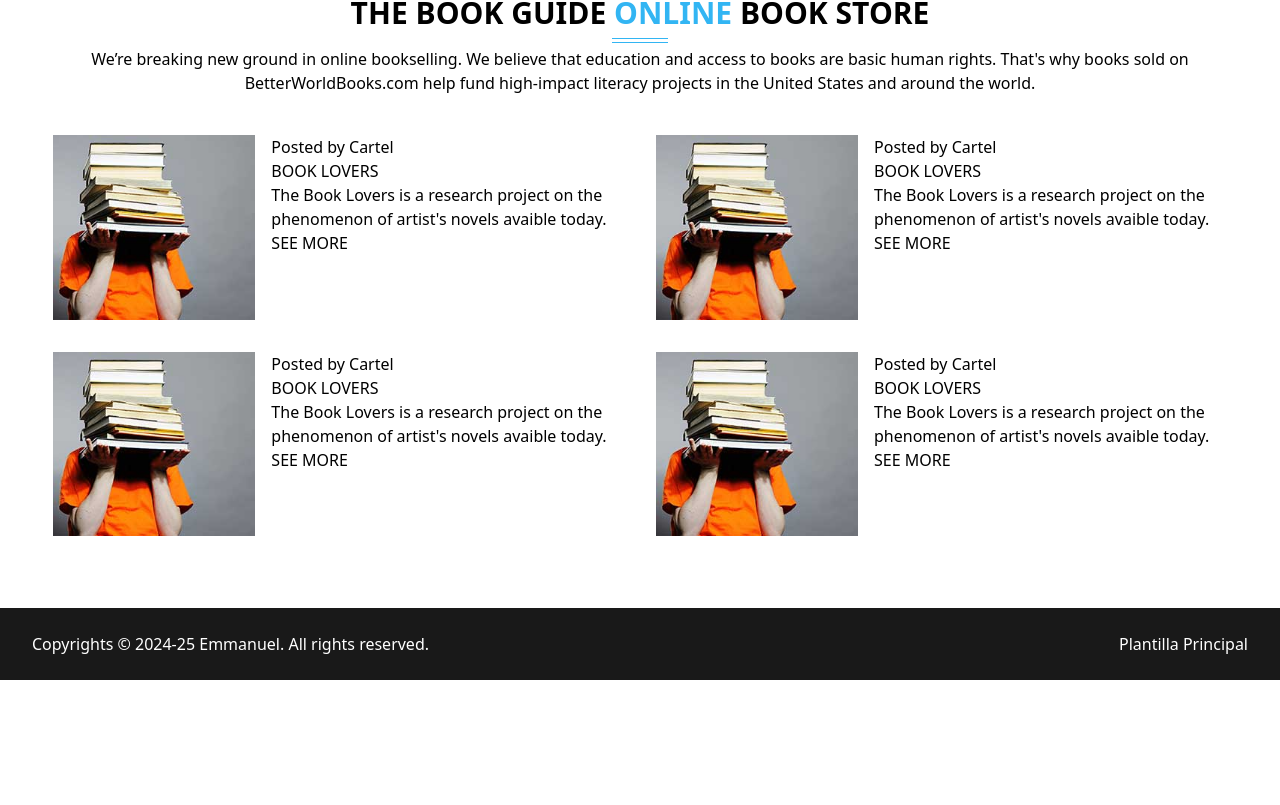
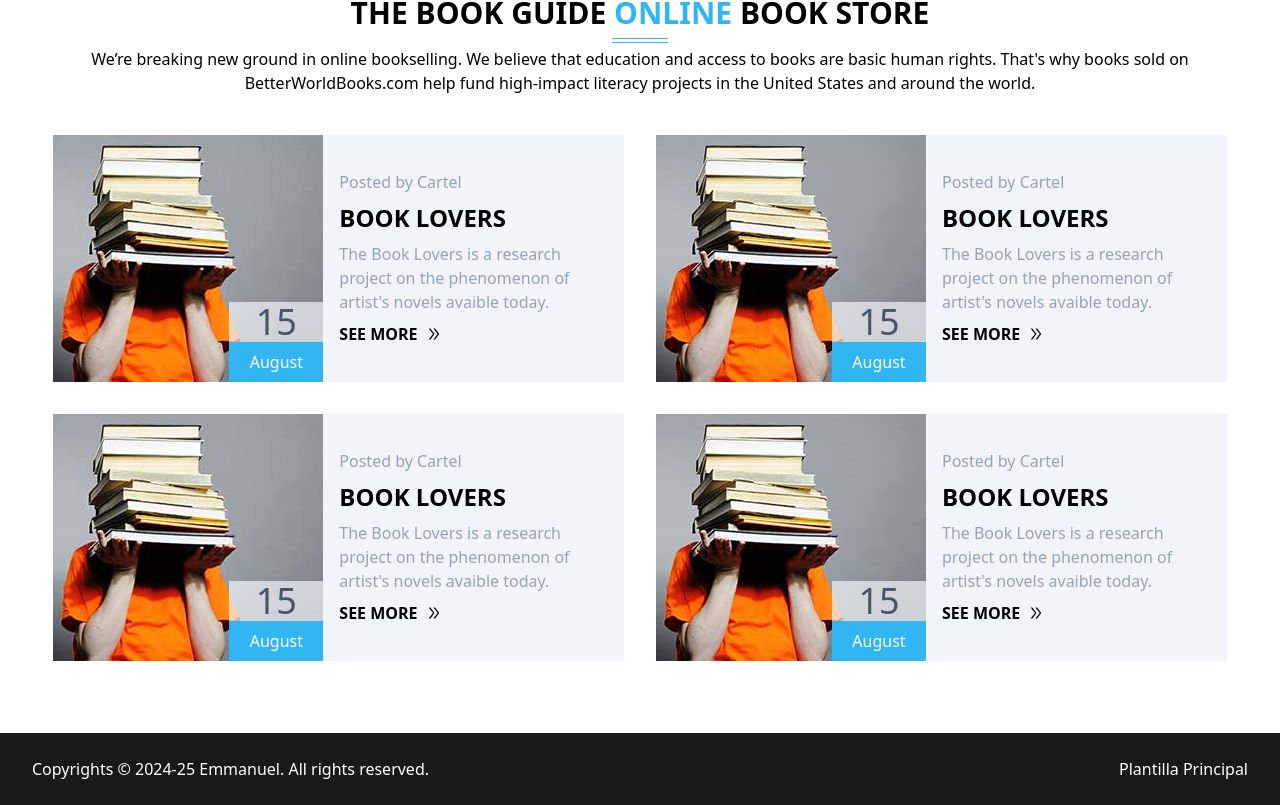
Before and after one commit to emmanuel-cruz-dev/literarium, a React (Vite) app: page / in a window 1280 px wide. Shown: the part 3905-4710 px from the top of the page. Before the commit the page ends 4585 px from the top, so only its background shows below. Built offline with nearby package versions, Linux system fonts and the light colour scheme.

Commit message:
estructurando Blog cards

```diff
--- a/src/components/Blog.tsx
+++ b/src/components/Blog.tsx
@@ -1,20 +1,30 @@
 import Image from "../assets/images/blog.jpg";
+import { AiOutlineDoubleRight } from "react-icons/ai";
 
 const BlogCard = () => {
   return (
-    <article className="flex gap-4">
-      <figure className="w-96">
-        <img className="w-full h-full object-cover" src={Image} alt="" />
-      </figure>
-      <div>
-        <p>Posted by Cartel</p>
-        <h2 className="uppercase blog__card-title">Book Lovers</h2>
-        <p>
+    <article className="flex items-center gap-4 box-shadow__item bg-slate-100 hover:bg-white transition-colors duration-300 ease-in-out">
+      <div className="relative">
+        <img src={Image} alt="" />
+        <div className="absolute bottom-0 right-0 left-44 text-white text-center">
+          <p className="flex flex-col">
+            <span className="bg-slate-100/70 text-slate-600 text-4xl">15</span>
+            <span className="background-accent__item py-2">August</span>
+          </p>
+        </div>
+      </div>
+      <div className="flex flex-col gap-2">
+        <p className="text-slate-400">Posted by Cartel</p>
+        <h2 className="uppercase font-semibold text-2xl blog__card-title">
+          Book Lovers
+        </h2>
+        <p className="w-64 text-slate-400">
           The Book Lovers is a research project on the phenomenon of artist's
           novels avaible today.
         </p>
-        <a className="uppercase" href="#">
+        <a className="flex items-center gap-2 uppercase font-semibold" href="#">
           See More
+          <AiOutlineDoubleRight />
         </a>
       </div>
     </article>
--- a/src/styles/App.css
+++ b/src/styles/App.css
@@ -65,6 +65,15 @@
   width: 3.5rem;
   height: 1px;
   background-color: var(--accent-color);
+}
+
+.box-shadow__item {
+  transition: box-shadow 0.3s ease-in-out;
+}
+
+.box-shadow__item:hover {
+  box-shadow: 8px 8px 16px rgba(165, 177, 198, 0.8),
+    -8px -8px 16px rgba(255, 255, 255, 0.8);
 }
 
 /***************************************
```
